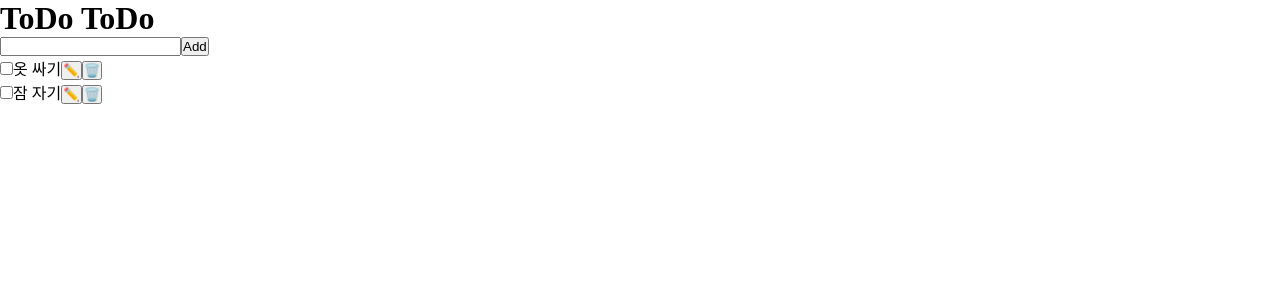
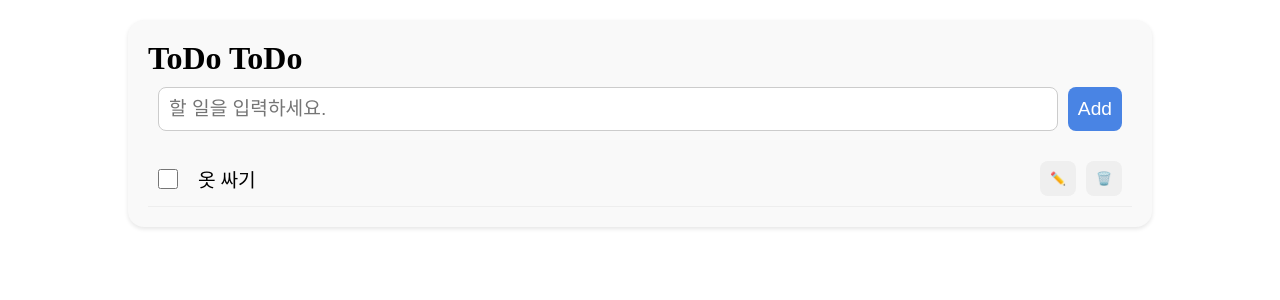
Before and after one commit to limsso128/Programming, a React (Vite) app: page / in a window 1280 px wide. Shown: the top 300 px of the page. Built offline with nearby package versions, Linux system fonts and the light colour scheme.

Commit message:
TodoListApp HTML className, tododList.css

```diff
--- a/src/TodoListApp.jsx
+++ b/src/TodoListApp.jsx
@@ -1,24 +1,22 @@
+import './todoList.css'
+
 function TodoListApp() {
   return (
-    <>
-      <h1>ToDo ToDo</h1>
-      <form action="">
-        <input type="text" />
-        <button>Add</button>
+    <div className="todo">
+      <h1 className="todo__title">ToDo ToDo</h1>
+      <form className="todo__form">
+        <input type="text" className="todo__input" placeholder="할 일을 입력하세요."/>
+        <button type="submit" className="todo__button todo__button--add">Add</button>
       </form>
-      <ul>
-        <li><input type="checkbox" name="" id="" />
-        <label htmlFor="">옷 싸기</label>
-        <button>✏️</button>
-        <button>🗑️</button>
-        </li>
-        <li><input type="checkbox" name="" id="" />
-        <label htmlFor="">잠 자기</label>
-        <button>✏️</button>
-        <button>🗑️</button>
+      <ul className="todo__list">
+        <li className="todo__item todo_item--complete">
+        <input type="checkbox" className="todo__check" id="chk-1" />
+        <label htmlFor="chk-1" className="todo__label">옷 싸기</label>
+        <button className="todo__button todo__button--edit">✏️</button>
+        <button className="todo__button todo__button--delete">🗑️</button>
         </li>
       </ul>
-    </>
+    </div>
   )
 }
 
--- /dev/null
+++ b/src/todoList.css
@@ -0,0 +1,71 @@
+.todo {
+    width: max(80%, 400px);; /*최소: 400px*/
+    margin: 20px auto; /*20px: 위아래 auto: 가운데 정렬*/
+    padding: 20px;
+    background-color: #f9f9f9;
+    border-radius: 16px;
+    box-shadow: 0 2px 4px rgb(0, 0, 0, 0.1);
+}
+
+.todo__form {
+    display: flex;
+    padding: 10px;
+    margin-bottom: 10px;
+}
+
+.todo__input {
+    padding: 10px;
+    font-size: 1.2em;
+    border: 1px solid #ccc;
+    border-radius: 8px;
+    margin-right: 10px;
+    flex: 1; /*flex 공간의 나머지 여백만큼 늘리자*/
+}
+
+.todo__button {
+    padding: 10px;
+    border: none;
+    border-radius: 8px;
+    cursor: pointer; /* 마우스 커서가 버튼 위에 있을 때 포인터로 변경 */
+    font-size: 1.2em;
+    color: white;
+}
+
+.todo__button--add {
+    background-color: #4984e4;
+}
+
+.todo__item {
+    display: flex;
+    align-items: center; /* 높이 가운데 정렬*/
+    justify-content: space-between;
+    padding: 10px;
+    border-bottom: 1px solid #eee;
+    gap: 10px; /*flex된 item 사이의 여백*/
+}
+
+.todo__check {
+    width: 20px;
+    height: 20px;
+    cursor: pointer;
+    accent-color: #999; /* 체크한 배경색: 눈에 안 띄게, 체크박스 색상 변경 */
+}
+
+.todo__label {
+    flex: 1; /*flex 공간의 나머지 여백만큼 늘리자*/
+    margin-left: 10px;
+    font-size: 1.2em;
+}
+
+.todo__button--edit,
+.todo__button--delete {
+    font-size: 0.8em;
+}
+
+.todo__item--complete .todo__label {
+    text-decoration: line-through;
+    color: #999;
+}
+
+/* A > B: A 바로 아래 자식 B
+A B: A 아래 자손 B */
```
